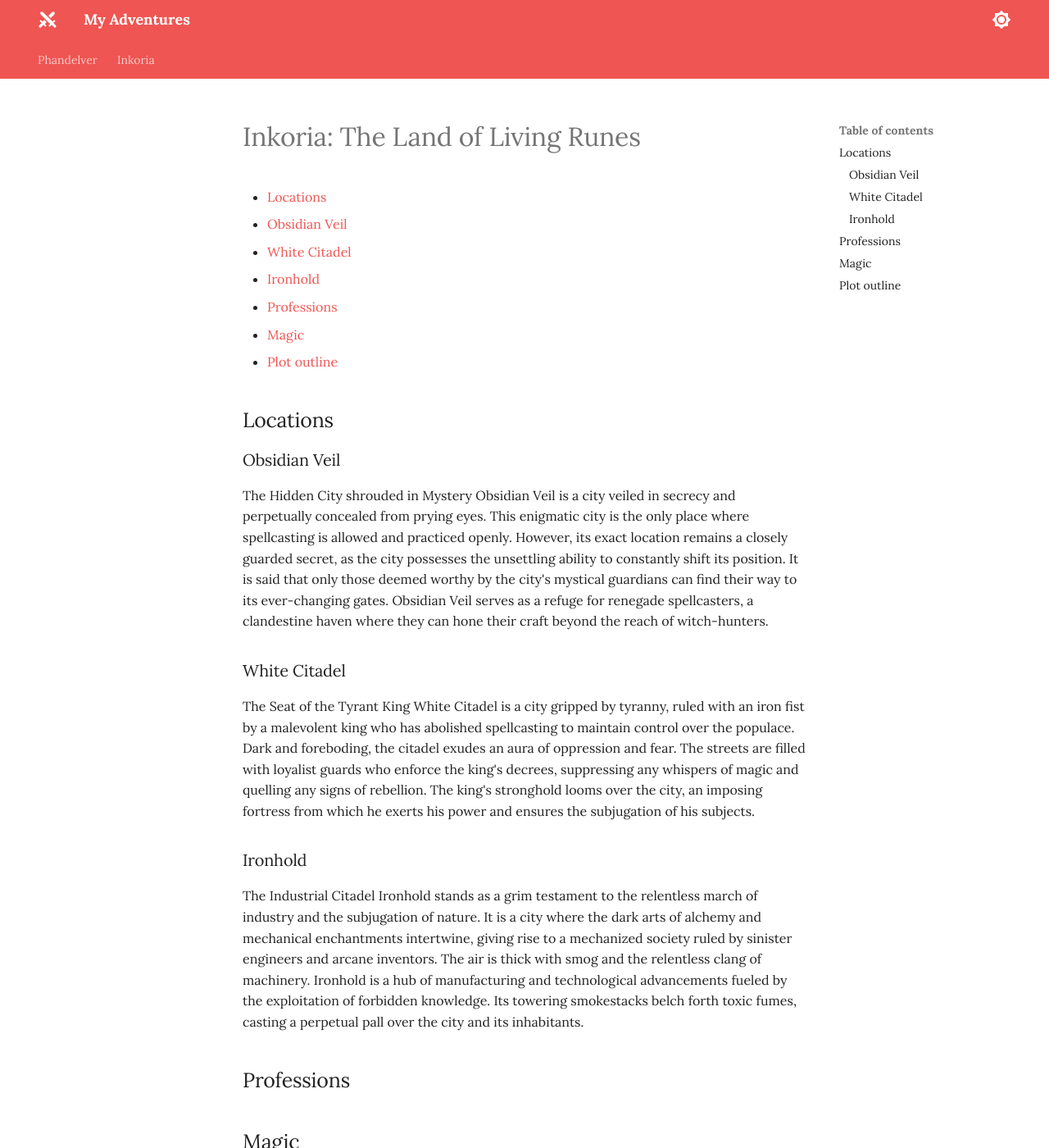
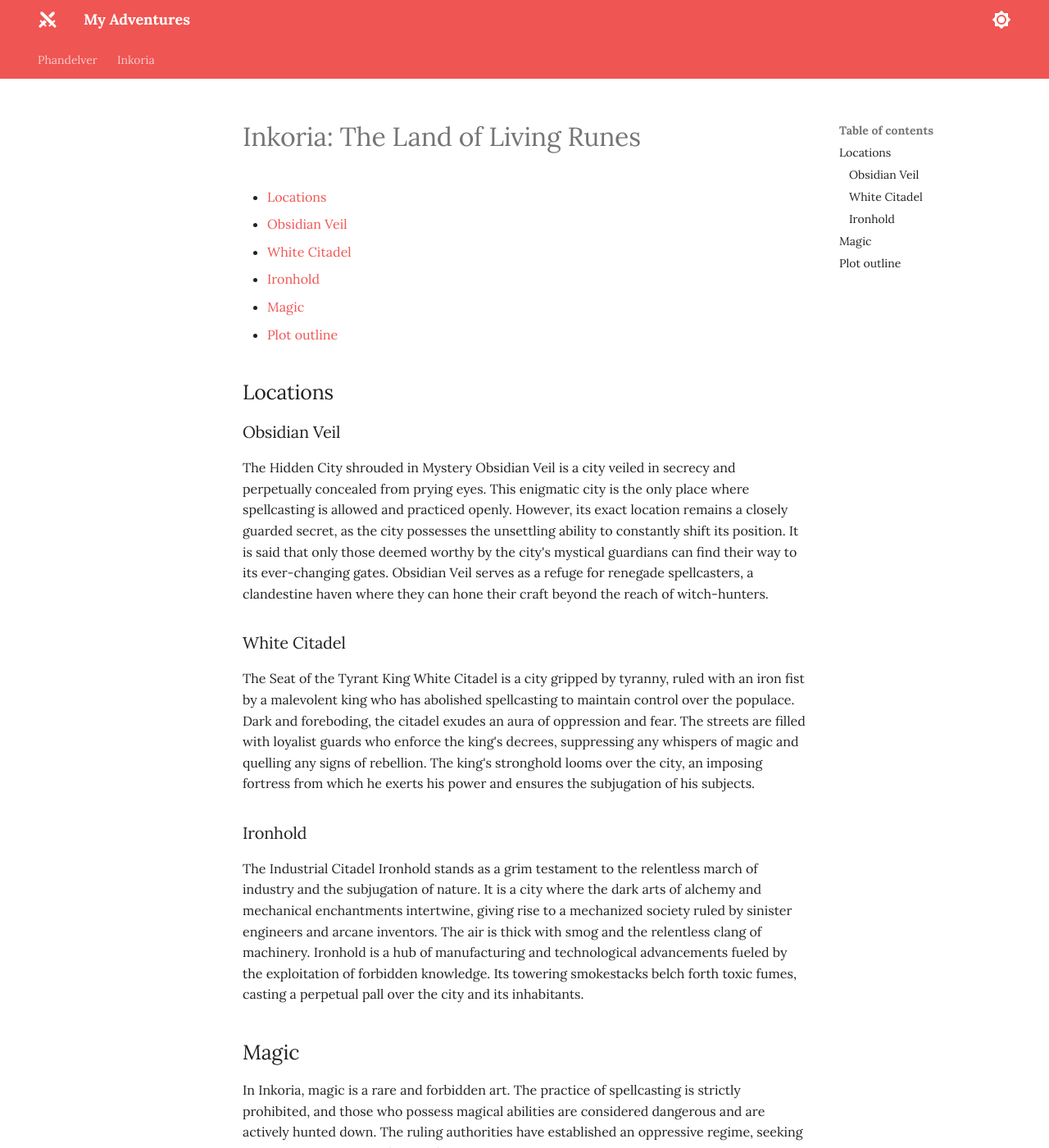
Before and after one commit to jonasmcferreira/adventures, an MkDocs documentation site: the page built from docs/inkoria/characters.md, in a window 1280 px wide and 1400 px high. Shown: the whole window at 82% size. Built offline with MkDocs 1.6.1 and Material for MkDocs 9.7.7, drawn with Linux system fonts in a browser that asks for light colours.

Commit message:
modified docs/inkoria/characters.md

```diff
--- a/docs/inkoria/characters.md
+++ b/docs/inkoria/characters.md
@@ -4,7 +4,6 @@
   - [Obsidian Veil](#obsidian-veil)
   - [White Citadel](#white-citadel)
   - [Ironhold](#ironhold)
-- [Professions](#professions)
 - [Magic](#magic)
 - [Plot outline](#plot-outline)
 
@@ -19,9 +18,6 @@
 
 ### Ironhold
  The Industrial Citadel Ironhold stands as a grim testament to the relentless march of industry and the subjugation of nature. It is a city where the dark arts of alchemy and mechanical enchantments intertwine, giving rise to a mechanized society ruled by sinister engineers and arcane inventors. The air is thick with smog and the relentless clang of machinery. Ironhold is a hub of manufacturing and technological advancements fueled by the exploitation of forbidden knowledge. Its towering smokestacks belch forth toxic fumes, casting a perpetual pall over the city and its inhabitants.
-
-
-## Professions
 
 ## Magic
 
@@ -40,7 +36,6 @@ In Inkoria, the absence of magic is pervasive, leaving the general populace unaw
 Overall, Inkoria portrays a bleak and oppressive society where the pursuit of magic is met with persecution and fear. Spellcasters are hunted down and forced to operate in secrecy, while the general populace remains oblivious to the potential wonders that magic can bring.
 
 ## Plot outline
-
 
 Title: "Embers of Redemption"
 
```
